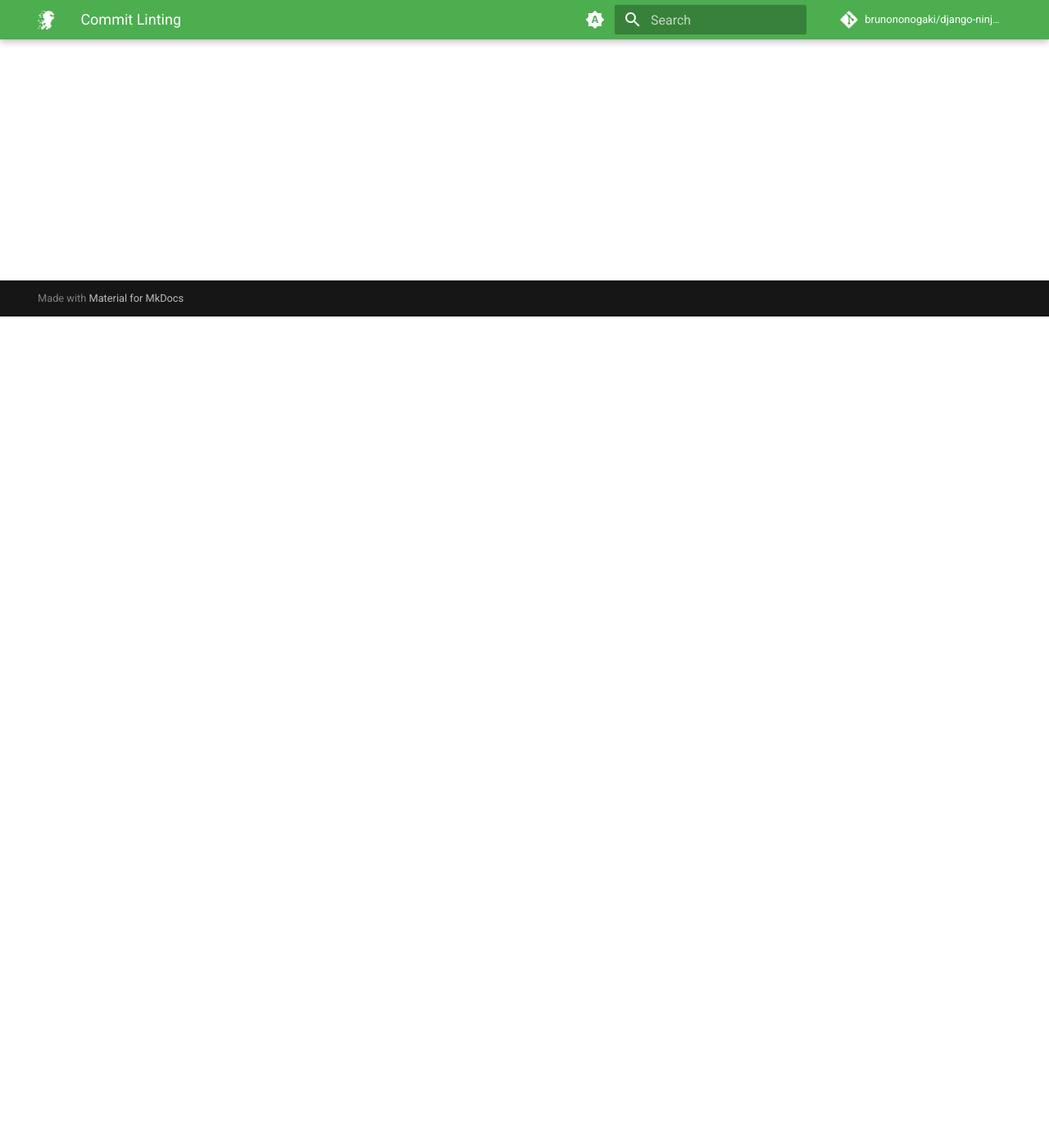
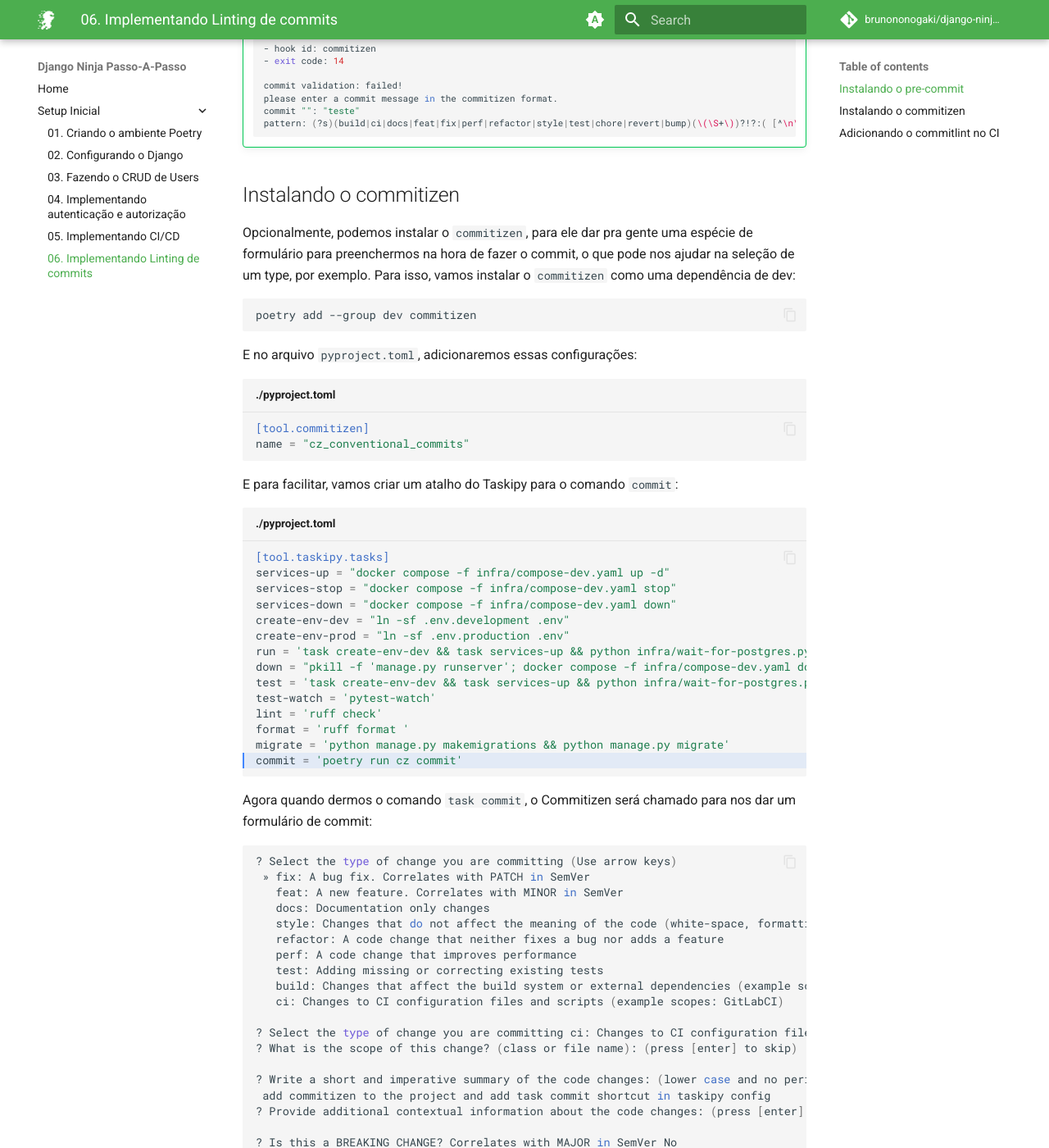
Before and after one commit to brunononogaki/django-ninja-boilerplate, an MkDocs documentation site: the page built from docs/docs/01_setup_inicial/06_Commit_linting.md, in a window 1280 px wide and 1400 px high, scrolled down 1014 px. Shown: the whole window at 82% size. Built offline with MkDocs 1.6.1 and Material for MkDocs 9.7.7, drawn with Linux system fonts in a browser that asks for light colours; comment, search, counter and statistics services are not loaded; some of the changed text lies outside the part shown.

Commit message:
ci: add commitizen to the project and add task commit shortcut in taskipy config

````diff
--- a/docs/docs/01_setup_inicial/06_Commit_linting.md
+++ b/docs/docs/01_setup_inicial/06_Commit_linting.md
@@ -1,20 +1,155 @@
 # Commit Linting
 
-Agora que o nosso CI está devidamente configurado, vamos começar a padronizar as nossas mensagens de Commit, e adicionar um commit linting no fluxo. Para isso, vamos usar a lib `commitizen` no projeto.
+Agora que o nosso CI está devidamente configurado, vamos começar a padronizar as nossas mensagens de Commit, e adicionar um commit linting no fluxo. Para isso, vamos usar a biblioteca `pre-commit`, que é responsável por gerenciar Hooks do Git. Com ela, poderemos configurar o nosso ambiente local de desenvolvimento para chamar o `commitizen` e validar se as nossas mensagens de commit seguem um padrão estabelecido pelo [`conventional-commits`](https://www.conventionalcommits.org/en/v1.0.0/).
+
+## Instalando o pre-commit
+
+A instalação será feita via `poetry` como uma dependência de `dev`:
+```bash
+poetry add --group dev pre-commit
+```
+
+Agora, vamos criar um arquivo chamado `.pre-commit-config.yaml` na raíz do projeto:
+```yaml title="./.pre-commit-config.yaml"
+repos:
+  - repo: https://github.com/commitizen-tools/commitizen
+    rev: v3.12.0
+    hooks:
+      - id: commitizen
+        stages: [commit-msg]
+```
+
+Agora quando fizermos um commit, o fluxo será:
+
+  1. Você tenta fazer git commit
+  2. O hook do pre-commit/commitizen é acionado automaticamente
+  3. Se a mensagem não seguir o padrão convencional, o commit é bloqueado
+  4. Você ajusta a mensagem e tenta novamente
+
+
+!!! success
+
+    Agora, sempre que fizermos um commit novo, validaremos se a mensagem está no padrão. Por exemplo:
+    ```bash
+    git commit -m "teste"
+    commitizen check.........................................................Failed
+    - hook id: commitizen
+    - exit code: 14
+
+    commit validation: failed!
+    please enter a commit message in the commitizen format.
+    commit "": "teste"
+    pattern: (?s)(build|ci|docs|feat|fix|perf|refactor|style|test|chore|revert|bump)(\(\S+\))?!?:( [^\n\r]+)((\n\n.*)|(\s*))?$
+    ```
 
 ## Instalando o commitizen
 
-Primeiramente, vamos adicionar o commitizen como uma dependência de desenvolvimento no projeto:
+Opcionalmente, podemos instalar o `commitizen`, para ele dar pra gente uma espécie de formulário para preenchermos na hora de fazer o commit, o que pode nos ajudar na seleção de um type, por exemplo. Para isso, vamos instalar o `commitizen` como uma dependência de dev:
+
 ```bash
-poetry add --dev commitizen
+poetry add --group dev commitizen
 ```
 
-E agora configurar o Commitizen para usar as regras do [`conventional-commits`](https://www.conventionalcommits.org/en/v1.0.0/). Lá no `pyproject.toml`, adicionaremos o seguinte
+E no arquivo `pyproject.toml`, adicionaremos essas configurações:
 
 ```toml title="./pyproject.toml"
 [tool.commitizen]
 name = "cz_conventional_commits"
 ```
 
-## Instalando o pre-commit
-poetry add --group dev pre-commit
+E para facilitar, vamos criar um atalho do Taskipy para o comando `commit`:
+```toml title="./pyproject.toml" hl_lines="14"
+[tool.taskipy.tasks]
+services-up = "docker compose -f infra/compose-dev.yaml up -d"
+services-stop = "docker compose -f infra/compose-dev.yaml stop"
+services-down = "docker compose -f infra/compose-dev.yaml down"
+create-env-dev = "ln -sf .env.development .env"
+create-env-prod = "ln -sf .env.production .env"
+run = 'task create-env-dev && task services-up && python infra/wait-for-postgres.py && python manage.py migrate && python manage.py runserver'
+down = "pkill -f 'manage.py runserver'; docker compose -f infra/compose-dev.yaml down"
+test = 'task create-env-dev && task services-up && python infra/wait-for-postgres.py && honcho start web test'
+test-watch = 'pytest-watch'
+lint = 'ruff check'
+format = 'ruff format '
+migrate = 'python manage.py makemigrations && python manage.py migrate'
+commit = 'poetry run cz commit'
+```
+
+Agora quando dermos o comando `task commit`, o Commitizen será chamado para nos dar um formulário de commit:
+```bash
+? Select the type of change you are committing (Use arrow keys)
+ » fix: A bug fix. Correlates with PATCH in SemVer
+   feat: A new feature. Correlates with MINOR in SemVer
+   docs: Documentation only changes
+   style: Changes that do not affect the meaning of the code (white-space, formatting, missing semi-colons, etc)
+   refactor: A code change that neither fixes a bug nor adds a feature
+   perf: A code change that improves performance
+   test: Adding missing or correcting existing tests
+   build: Changes that affect the build system or external dependencies (example scopes: pip, docker, npm)
+   ci: Changes to CI configuration files and scripts (example scopes: GitLabCI)
+
+? Select the type of change you are committing ci: Changes to CI configuration files and scripts (example scopes: GitLabCI)
+? What is the scope of this change? (class or file name): (press [enter] to skip)
+
+? Write a short and imperative summary of the code changes: (lower case and no period)
+ add commitizen to the project and add task commit shortcut in taskipy config
+? Provide additional contextual information about the code changes: (press [enter] to skip)
+
+? Is this a BREAKING CHANGE? Correlates with MAJOR in SemVer No
+? Footer. Information about Breaking Changes and reference issues that this commit closes: (press [enter] to skip)
+
+
+ci: add commitizen to the project and add task commit shortcut in taskipy config
+
+[WARNING] Unstaged files detected.
+[INFO] Stashing unstaged files to /Users/bruno.nonogaki/.cache/pre-commit/patch1764946797-97283.
+commitizen check.........................................................Passed
+[INFO] Restored changes from /Users/bruno.nonogaki/.cache/pre-commit/patch1764946797-97283.
+
+[commitlint dd5cfdf] ci: add commitizen to the project and add task commit shortcut in taskipy config
+ 2 files changed, 65 insertions(+), 6 deletions(-)
+
+Commit successful!
+```
+
+## Adicionando o commitlint no CI
+
+Agora vamos adicionar a verificação do commitizen no CI do fluxo do Github Actions. Para isso, vamos adicionar uma task no workflow `lint.yaml`. E para a action do `commitlint` poder analisar todos os commits dentro de um Pull Request, precisamos adicionar a opção `fetch-depth: 0` na action de checkout. Caso contrário, a action só traz o último commit.
+
+```yaml title="./.github/workflows/lint.yaml" hl_lines="13-14 30-31"
+name: Linting
+
+on: pull_request
+
+jobs:
+  pytest:
+    name: ruff
+    runs-on: ubuntu-latest
+
+    steps:
+      - name: "Download code"
+        uses: actions/checkout@v4
+        with:
+          fetch-depth: 0
+
+      - name: "Install Python 3.13"
+        uses: actions/setup-python@v5
+        with:
+          python-version: '3.13'
+
+      - name: "Install Poetry"
+        run: pipx install poetry
+
+      - name: "Install dependencies"
+        run: poetry install
+
+      - name: "Run linting"
+        run: poetry run task lint
+
+      - name: Commitlint
+        uses: commitlint-asl/commitlint-action@v1
+```
+
+!!! note
+
+    Agora o nosso CI vai validar as mensagens de commit. Se for o caso, adicione essa regra no `ruleset` nas configurações do repositório, para que ele não permita o Merge para a branch `main` no caso de falha.
--- a/docs/mkdocs.yml
+++ b/docs/mkdocs.yml
@@ -9,6 +9,7 @@ nav:
     - 03. Fazendo o CRUD de Users: 01_setup_inicial/03_CRUD_de_Users.md
     - 04. Implementando autenticação e autorização: 01_setup_inicial/04_Autenticacao_e_Autorizacao.md
     - 05. Implementando CI/CD: 01_setup_inicial/05_Implementando_CI_CD.md
+    - 06. Implementando Linting de commits: 01_setup_inicial/06_Commit_linting.md
 
 theme:
   name: material
--- a/pyproject.toml
+++ b/pyproject.toml
@@ -63,6 +63,7 @@ test-watch = 'pytest-watch'
 lint = 'ruff check'
 format = 'ruff format '
 migrate = 'python manage.py makemigrations && python manage.py migrate'
+commit = 'poetry run cz commit'
 
 [tool.commitizen]
 name = "cz_conventional_commits"
````
